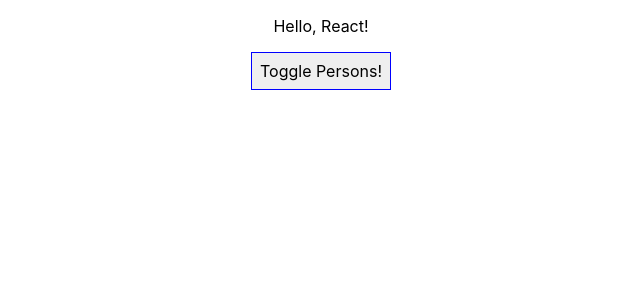
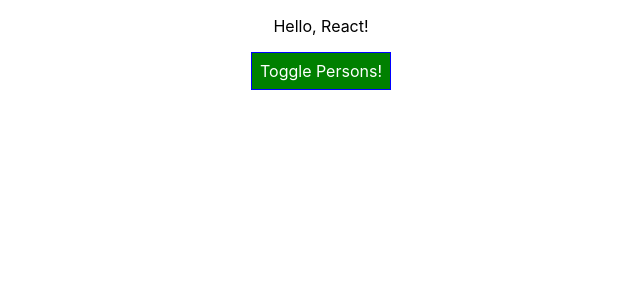
Before and after one commit to xionger/react_web, a React (Create React App) app in the folder complete-react-guide/: page / in a window 1280 px wide. Shown: the top 300 px of the page, without its empty margins (319-959 px from the left). Built offline with nearby package versions, Linux system fonts and the light colour scheme.

Commit message:
5.66 dynamic styling

```diff
--- a/complete-react-guide/src/App.js
+++ b/complete-react-guide/src/App.js
@@ -39,11 +39,12 @@
 
   render(){
     const style = {
-      backgroudColor: 'white',
+      backgroundColor: 'green',
+      color: 'white',
       font: 'inherit',
       border: '1px solid blue',
       padding: '8px',
-      cusor: 'pointer'
+      cursor: 'pointer'
     }
 
     let persons = null;
@@ -63,6 +64,7 @@
           }
         </div>
       );
+      style.backgroundColor = 'red';
     }
 
     return (
```
